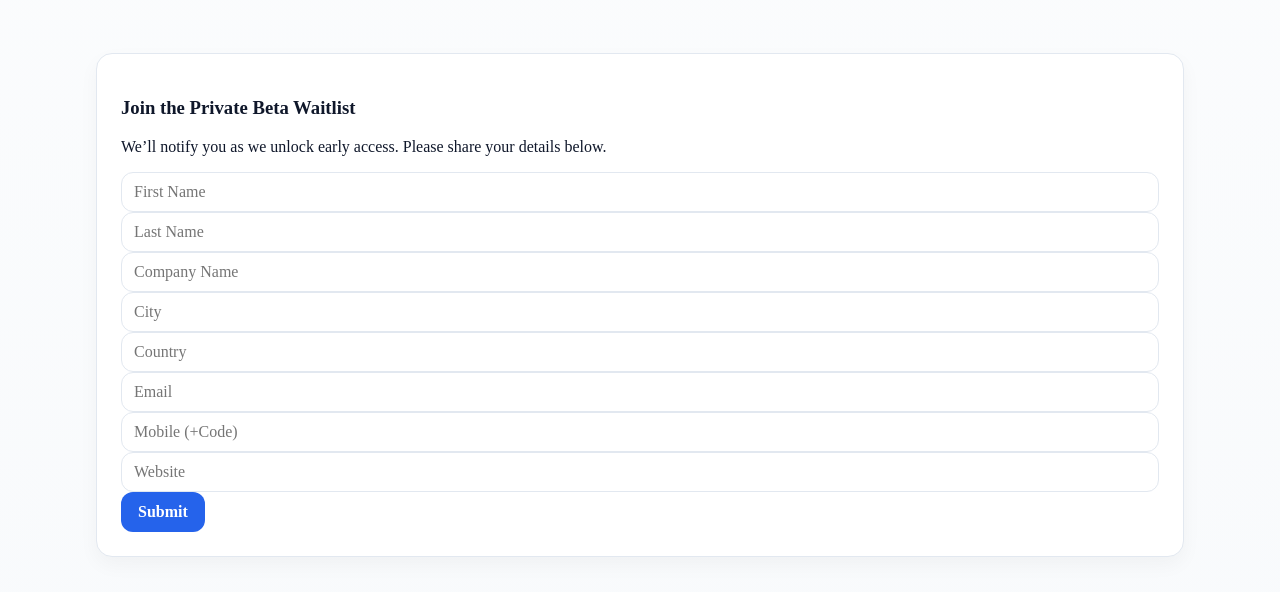
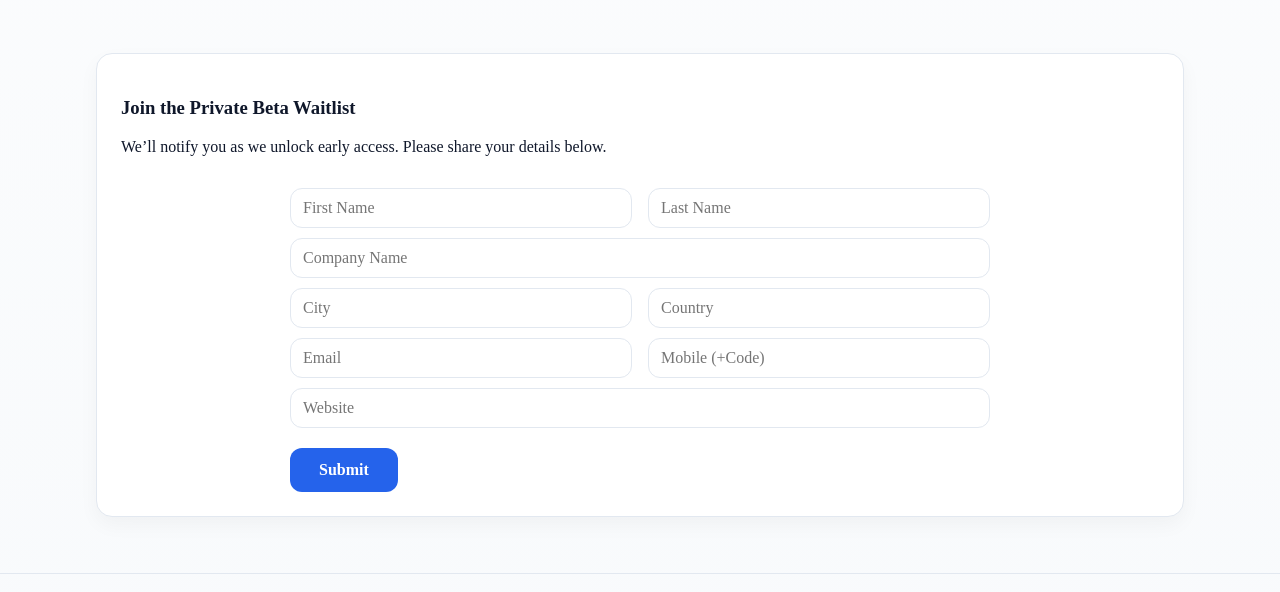
Before and after one commit to RahoulNair/ocmo.ai, a plain HTML site: page index.html in a window 1280 px wide. Shown: the part 1619-2211 px from the top of the page. Drawn offline with Linux system fonts and the light colour scheme.

Commit message:
Add files via upload

```diff
--- a/style.css
+++ b/style.css
@@ -1,4 +1,3 @@
-
 :root{--ink:#0f172a;--muted:#64748b;--line:#e2e8f0;--grad1:#14b8a6;--grad2:#2563eb}
 *{box-sizing:border-box}
 body{margin:0;color:var(--ink);background:linear-gradient(#fff,#f8fafc)}
@@ -7,6 +6,30 @@ a{color:inherit;text-decoration:none}
 .site-header{backdrop-filter:saturate(1.2) blur(6px);position:sticky;top:0;border-bottom:1px solid var(--line);background:rgba(255,255,255,.75);z-index:10}
 .nav{display:flex;justify-content:space-between;align-items:center;padding:12px 0}
 .brand{display:flex;gap:10px;align-items:center;font-weight:600}
+
+/* ===== Waitlist form layout & spacing ===== */
+.grid2{
+  display:grid;
+  grid-template-columns:1fr 1fr;
+  gap:10px 16px;
+  max-width:700px;
+  margin:0 auto;
+  padding-top:16px;
+}
+form .span2{ grid-column:1 / -1; }
+input:focus{
+  outline:none;
+  border-color:#2563eb;
+  box-shadow:0 0 0 3px rgba(37,99,235,.15);
+}
+form .btn{
+  grid-column:1 / -1;
+  justify-self:center;
+  margin-top:10px;
+  padding:12px 28px;
+}
+@media (max-width:640px){ .grid2{ grid-template-columns:1fr; } }
+
 .logo{width:32px;height:32px;border-radius:10px}
 .logo.sm{width:28px;height:28px;border-radius:8px}
 .btn{display:inline-flex;align-items:center;justify-content:center;padding:10px 16px;border-radius:12px;border:1px solid transparent;background:#2563eb;color:#fff;font-weight:600;cursor:pointer}
@@ -41,6 +64,5 @@ a{color:inherit;text-decoration:none}
 .foot-list{list-style:none;padding:0;margin:0;display:grid;gap:6px}
 input,button{font:inherit}
 input{width:100%;padding:10px 12px;border:1px solid var(--line);border-radius:12px}
-form .span2{grid-column:1/-1}
 .hidden{display:none}
 .maxw{max-width:680px;margin:8px auto 0}
```
